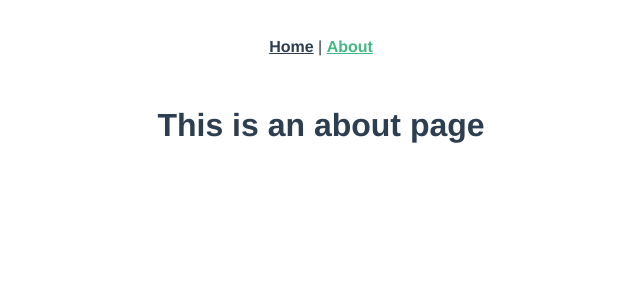
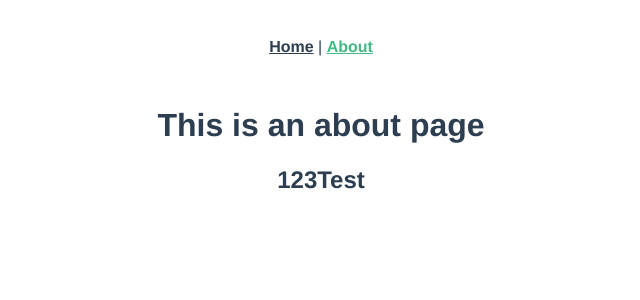
Before and after one commit to wiebken-n/drinnie-wetter, a Vue app: page /about in a window 1280 px wide. Shown: the top 300 px of the page, without its empty margins (319-959 px from the left). Built offline with nearby package versions, Linux system fonts and the light colour scheme.

Commit message:
Feat: Adds pinia & global css file

```diff
--- a/package.json
+++ b/package.json
@@ -9,6 +9,7 @@
   },
   "dependencies": {
     "core-js": "^3.8.3",
+    "pinia": "^2.1.6",
     "vue": "^3.2.13",
     "vue-router": "^4.0.3"
   },
--- a/src/main.js
+++ b/src/main.js
@@ -1,5 +1,9 @@
 import { createApp } from "vue";
+import { createPinia } from "pinia";
 import App from "./App.vue";
 import router from "./router";
 
-createApp(App).use(router).mount("#app");
+import "@/css/global.css";
+
+const pinia = createPinia();
+createApp(App).use(pinia).use(router).mount("#app");
--- /dev/null
+++ b/src/stores/useDataStore.js
@@ -0,0 +1,9 @@
+import { defineStore } from "pinia";
+
+export const useDataStore = defineStore("state", {
+  state() {
+    return {
+      testdata: "123Test",
+    };
+  },
+});
--- a/src/views/AboutView.vue
+++ b/src/views/AboutView.vue
@@ -1,5 +1,22 @@
 <template>
   <div class="about">
     <h1>This is an about page</h1>
+    <h2>{{ this.dataStore.testdata }}</h2>
   </div>
 </template>
+
+<script>
+import { useDataStore } from "@/stores/useDataStore";
+export default {
+  setup() {
+    const dataStore = useDataStore();
+    console.log(dataStore);
+    return {
+      dataStore,
+    };
+  },
+  data() {
+    return {};
+  },
+};
+</script>
```
Also changed, not shown: src/css/global.css (added), 1 other file (tests, documents, lock files or other folders).
